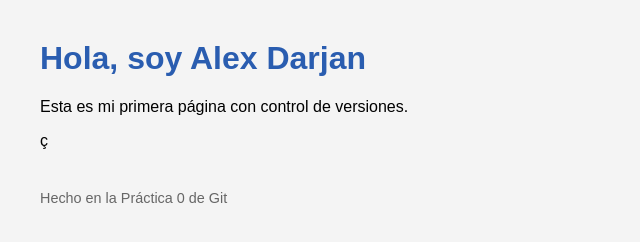
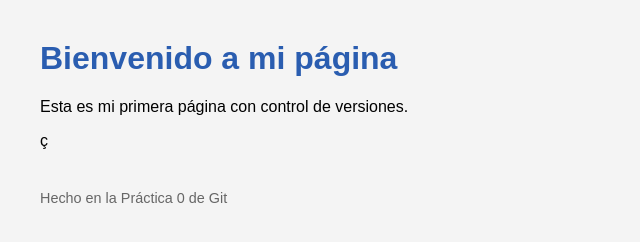
Before and after one commit to AlexDarjan/mi-primer-repo, a plain HTML site: page index.html in a window 1280 px wide. Shown: the whole page, without its empty margins (0-640 px from the left). Drawn offline with Linux system fonts and the light colour scheme.

Commit message:
Cambia el título (versión A)

```diff
--- a/index.html
+++ b/index.html
@@ -6,7 +6,7 @@
   <link rel="stylesheet" href="estilos.css">
 </head>
  <body>
-  <h1>Hola, soy Alex Darjan</h1>
+  <h1>Bienvenido a mi página</h1>
   <p>Esta es mi primera página con control de versiones.</p>ç
   <footer><p>Hecho en la Práctica 0 de Git</p></footer>
  </body>
```
